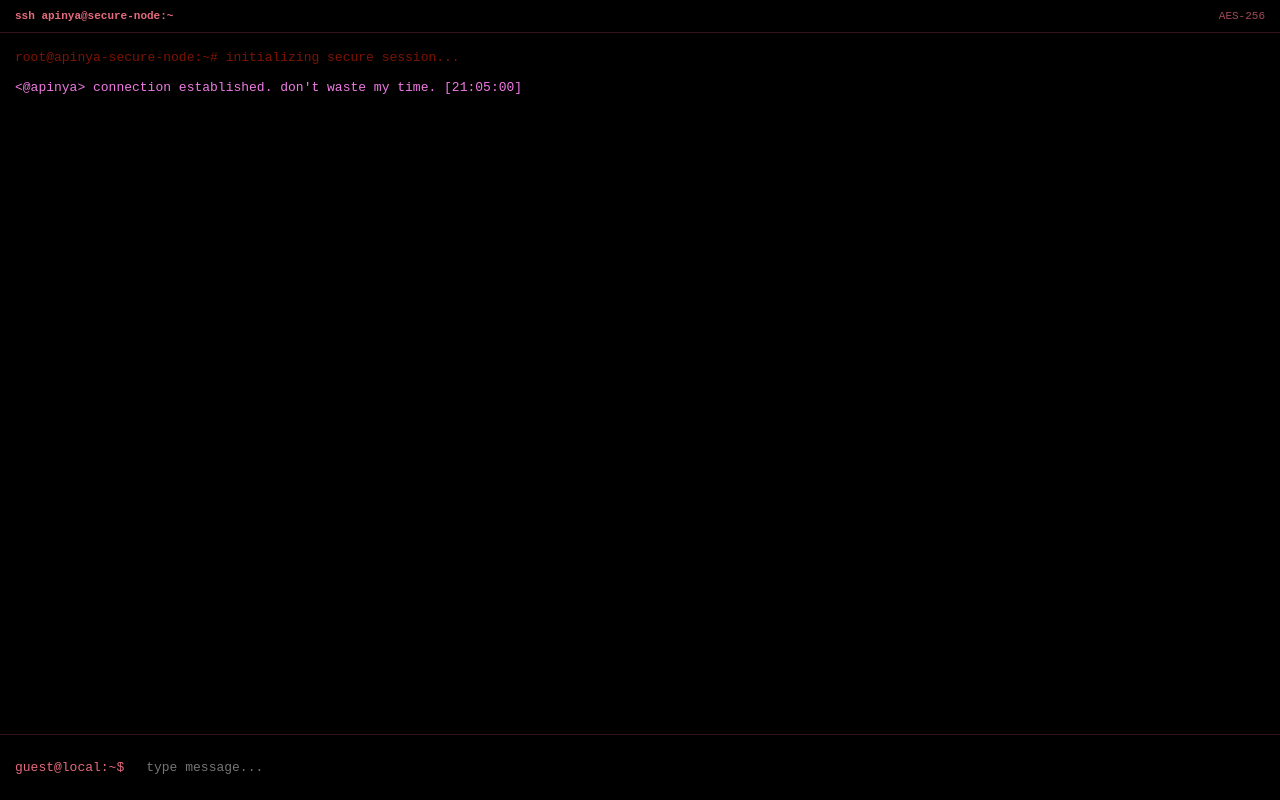
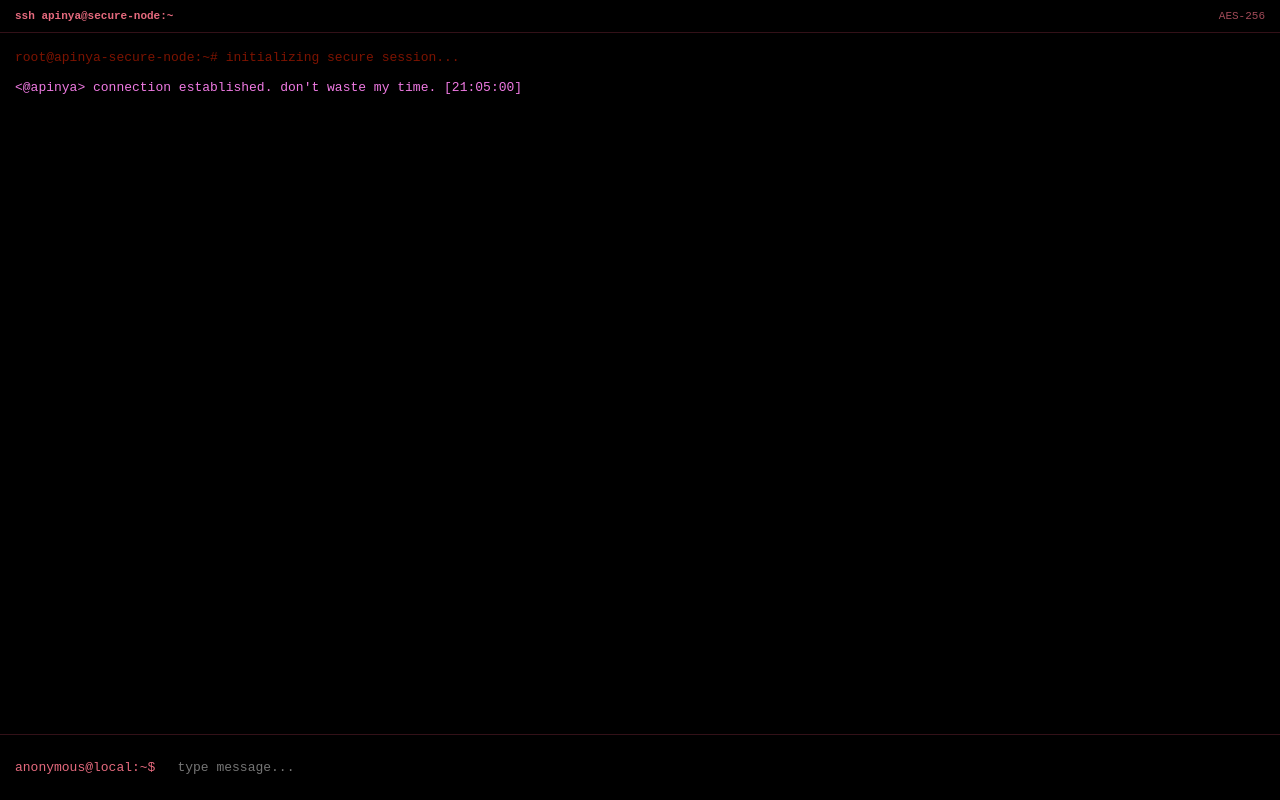
Before and after one commit to akshatverma07/Ai-girlfriend-, a Next.js app: page / in a window 1280 px wide. Built offline with nearby package versions, Linux system fonts and the light colour scheme.

Commit message:
Change terminal prompt to anonymous

```diff
--- a/app/page.tsx
+++ b/app/page.tsx
@@ -33,7 +33,7 @@ interface Message {
                                                           setInput("");
 
                                                                   const timeString = new Date().toLocaleTimeString('en-IN', { hour12: false });
-                                                                      const newMessages = [...messages, { role: "user" as const, content: `guest@local:~$ ${userMsg} [${timeString}]` }];
+                                                                      const newMessages = [...messages, { role: "user" as const, content: `anonymous@local:~$ ${userMsg} [${timeString}]` }];
                                                                           setMessages(newMessages);
                                                                               setLoading(true);
 
@@ -44,7 +44,7 @@ interface Message {
                                                                                                                 body: JSON.stringify({
                                                                                                                           messages: newMessages.map(m => ({
                                                                                                                                       role: m.role,
-                                                                                                                                                  content: m.content.replace(/\[\d{2}:\d{2}:\d{2}\]/g, "").replace("guest@local:~$ ", "").trim()
+                                                                                                                                                  content: m.content.replace(/\[\d{2}:\d{2}:\d{2}\]/g, "").replace("anonymous@local:~$ ", "").trim()
                                                                                                                                                             }))
                                                                                                                                                                     }),
                                                                                                                                                                           });
@@ -137,7 +137,7 @@ interface Message {
                                                                                                                                                                                                                                                                                                                                                                                                                                                                                                                                                                                                                                                                                                                                                                                                                                                                                   backgroundColor: '#000000',
                                                                                                                                                                                                                                                                                                                                                                                                                                                                                                                                                                                                                                                                                                                                                                                                                                                                                           flexShrink: 0
                                                                                                                                                                                                                                                                                                                                                                                                                                                                                                                                                                                                                                                                                                                                                                                                                                                                                                 }}>
-                                                                                                                                                                                                                                                                                                                                                                                                                                                                                                                                                                                                                                                                                                                                                                                                                                                                                                        <span style={{ marginRight: '8px', fontSize: '13px', color: '#E66A7E' }}>guest@local:~$</span>
+                                                                                                                                                                                                                                                                                                                                                                                                                                                                                                                                                                                                                                                                                                                                                                                                                                                                                                        <span style={{ marginRight: '8px', fontSize: '13px', color: '#E66A7E' }}>anonymous@local:~$</span>
                                                                                                                                                                                                                                                                                                                                                                                                                                                                                                                                                                                                                                                                                                                                                                                                                                                                                                                 <input
                                                                                                                                                                                                                                                                                                                                                                                                                                                                                                                                                                                                                                                                                                                                                                                                                                                                                                                           type="text"
                                                                                                                                                                                                                                                                                                                                                                                                                                                                                                                                                                                                                                                                                                                                                                                                                                                                                                                                     value={input}
```
